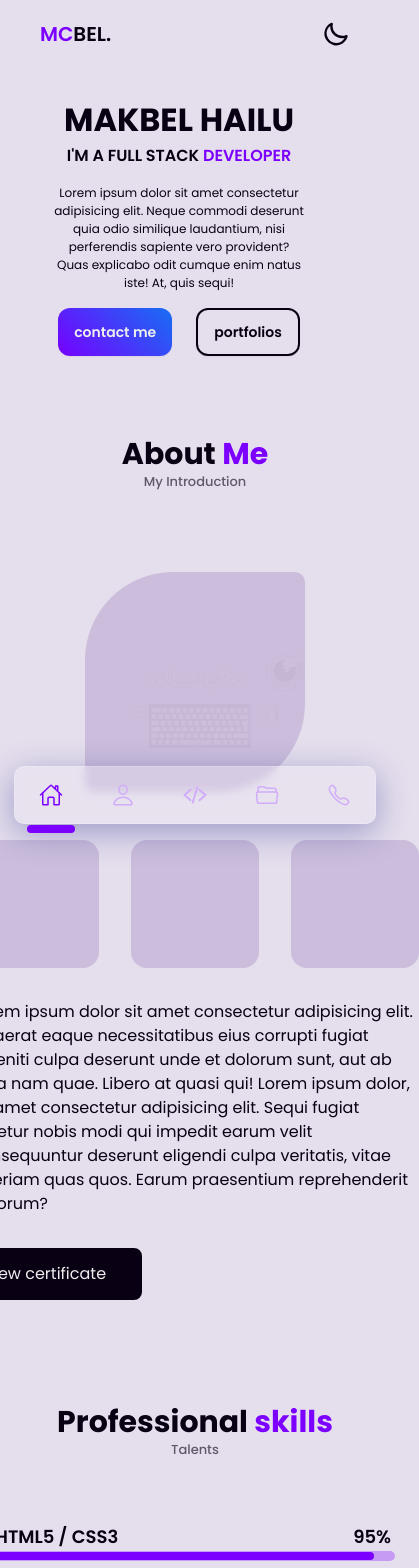
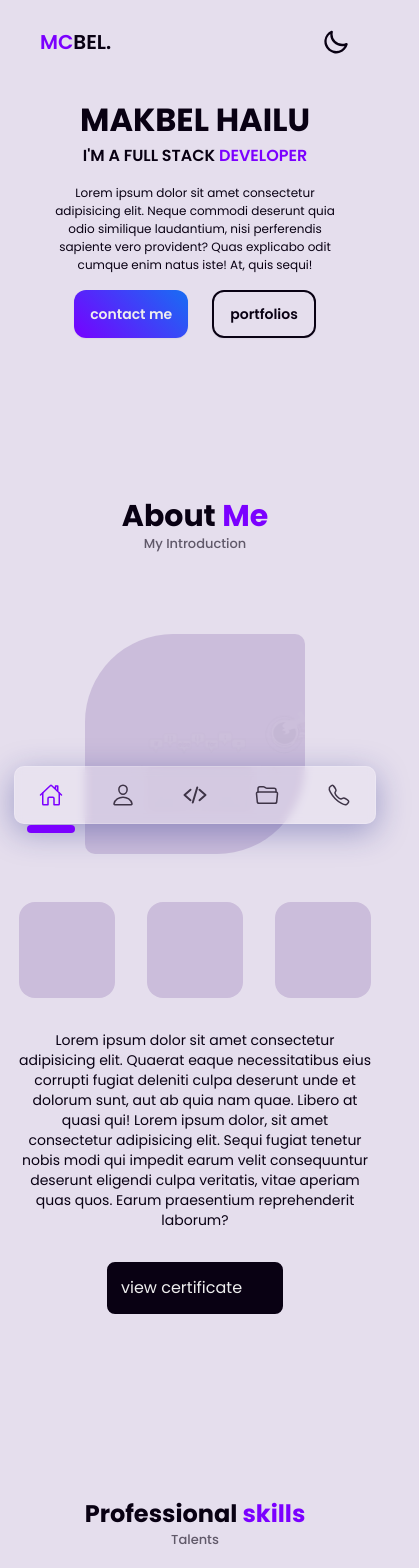
Before and after one commit to Mcbelson32/portfolio, a React (Vite) app: page / in a window 390 px wide. Shown: the top 1568 px of the page, 419 px wide, since content can reach past the window. Built offline with nearby package versions, Linux system fonts and the light colour scheme; some icons are missing.

Commit message:
feat(page):finishing up all the resposiveness of the home, about and skill page

```diff
--- a/src/components/header.jsx
+++ b/src/components/header.jsx
@@ -1,4 +1,4 @@
-import { useEffect } from "react";
+import { useEffect, useState } from "react";
 import { Link } from "react-scroll";
 // import { IoSunnyOutline, IoMoonOutline } from "react-icons/io5";
 
@@ -9,6 +9,12 @@ const Header = () => {
   const isDark = useSelector((state) => state.theme.isDark);
   console.log(">", isDark);
   const dispatch = useDispatch();
+  const [isScrolled, setIsScrolled] = useState(0);
+
+  const handleScroll = () => {
+    let position = window.pageYOffset;
+    setIsScrolled(position);
+  };
 
   const toggleTheme = () => {
     let currentTheme = !isDark;
@@ -21,7 +27,7 @@ const Header = () => {
   useEffect(() => {
     const userTheme = localStorage.getItem("theme");
     const systemTheme = window.matchMedia(
-      "(prefers-color-scheme: dark)",
+      "(prefers-color-scheme: dark)"
     ).matches;
 
     if (userTheme === "dark") {
@@ -30,12 +36,16 @@ const Header = () => {
     } else {
       dispatch(changeTheme(false));
     }
+    window.addEventListener("scroll", handleScroll);
+
+    return () => {
+      window.removeEventListener("scroll", handleScroll);
+    };
   }, []);
 
   return (
     <header
-      className="container fixed left-1/2 top-5 z-50 flex -translate-x-1/2 items-center justify-between px-10 text-center dark:text-light
-            md:px-8 xl:px-6 "
+      className={`container lg:w-[90%] py-2 rounded-lg fixed left-1/2 top-5 z-50 flex -translate-x-1/2 items-center justify-between px-10 text-center dark:text-light md:px-8 xl:px-6 ${isScrolled > 100 ? "light-glass dark:dark-glass" : ""}`}
       id="header"
     >
       <div className="logo">
@@ -137,7 +147,7 @@ const Header = () => {
 
           {/* moon icon */}
           <svg
-            className="swap-off h-7 w-7 fill-current lg:text-light xl:text-dark"
+            className="swap-off h-7 w-7 fill-current md:text-light 2xl:text-dark"
             xmlns="http://www.w3.org/2000/svg"
             viewBox="0 0 24 24"
           >
--- a/src/components/skillbar.jsx
+++ b/src/components/skillbar.jsx
@@ -4,7 +4,7 @@ import LazyLoad from "react-lazyload";
 const SkillBar = ({ percentage }) => {
   return (
     <LazyLoad height={10} offset={100}>
-      <div className="progress-bar">
+      <div className="progress-bar" style={{ width: "inherit" }}>
         <span className="absolute -top-7 right-1 text-lg font-semibold">
           {percentage}%
         </span>
--- a/src/index.css
+++ b/src/index.css
@@ -65,7 +65,13 @@ li {
   list-style: none;
 }
 .nav-item a {
+  color: #3e3447;
+  font-weight: 500;
+}
+
+.dark .nav-item a {
   color: #d1acf8;
+  font-weight: 500;
 }
 
 .nav-item a.active {
--- a/src/pages/about.jsx
+++ b/src/pages/about.jsx
@@ -9,14 +9,14 @@ const About = () => {
   console.log(">>>>>>>>>>>", theme);
   return (
     <section
-      className="container h-auto lg:h-screen w-full py-12 dark:text-light"
+      className="container h-auto lg:h-screen w-full py-32 md:py-24 lg:py-32 xl:py-12 dark:text-light"
       id="about"
     >
       <h2 className="text-center text-3xl font-bold">
         About <span className="text-purple">Me</span>
       </h2>
       <p className="text-[13px] font-medium opacity-60">My Introduction</p>
-      <div className="container mt-20 flex flex-col lg:flex-row items-center justify-between gap-12">
+      <div className="container mt-20 flex flex-col md:flex-row items-center justify-between gap-12">
         <div className="img flex-1">
           <LazyLoad height={200} offset={100}>
             <img
@@ -28,13 +28,13 @@ const About = () => {
             />
           </LazyLoad>
         </div>
-        <div className="about__contents flex flex-1 flex-col items-start justify-center gap-y-8">
-          <div className="cards flex items-center justify-between gap-x-8 ">
-            <div className="card h-32 w-32 bg-[#CBBDDB] text-center dark:border-2 dark:border-primary dark:bg-secondary-dark"></div>
-            <div className="card h-32 w-32 bg-[#CBBDDB] text-center dark:border-2 dark:border-primary dark:bg-secondary-dark"></div>
-            <div className="card h-32 w-32 bg-[#CBBDDB] text-center dark:border-2 dark:border-primary dark:bg-secondary-dark"></div>
+        <div className="about__contents flex flex-1 flex-col items-center md:items-start justify-center gap-y-8">
+          <div className="cards flex items-center justify-center md:justify-start gap-x-8 ">
+            <div className="card aspect-square w-24 lg:w-32  bg-[#CBBDDB] text-center dark:border-2 dark:border-primary dark:bg-secondary-dark"></div>
+            <div className="card aspect-square w-24 lg:w-32  bg-[#CBBDDB] text-center dark:border-2 dark:border-primary dark:bg-secondary-dark"></div>
+            <div className="card aspect-square w-24 lg:w-32  bg-[#CBBDDB] text-center dark:border-2 dark:border-primary dark:bg-secondary-dark"></div>
           </div>
-          <div className="content text-start">
+          <div className="content text-center md:text-start text-sm">
             <p>
               Lorem ipsum dolor sit amet consectetur adipisicing elit. Quaerat
               eaque necessitatibus eius corrupti fugiat deleniti culpa deserunt
@@ -45,7 +45,7 @@ const About = () => {
               praesentium reprehenderit laborum?
             </p>
           </div>
-          <button className="flex items-center gap-x-1 rounded-lg border-[2px] border-dark bg-dark bg-none px-3 py-3 text-light hover:bg-transparent hover:text-dark  dark:hover:bg-light">
+          <button className="flex w-44 items-center gap-x-1 rounded-lg border-[2px] border-dark bg-dark bg-none px-3 py-3 text-light hover:bg-transparent hover:text-dark  dark:hover:bg-light">
             view certificate <FaAngleRight className="text-lg" />
           </button>
         </div>
--- a/src/pages/home.jsx
+++ b/src/pages/home.jsx
@@ -5,10 +5,10 @@ const Home = () => {
   return (
     <section
       id="home"
-      className="home w-full items-center gap-8 lg:container dark:text-light md:flex md:h-[calc(100vh/2)] xl:h-dscreen "
+      className="home w-full items-center max-md:text-center gap-8 lg:container dark:text-light md:flex md:h-[calc(100vh/2)] xl:h-dscreen "
     >
       <div className="home_content_container container h-full items-center justify-start gap-y-10 sm:flex">
-        <div className="home_content w-full text-center max-md:pt-24  md:text-start md:w-1/2 pr-8 ">
+        <div className="home_content w-full text-center max-md:pt-24  md:text-start md:w-1/2 sm:px-12 md:px-0 md:pr-8 ">
           <h1 className="mx-0 text-[2rem] font-bold uppercase xl:text-[4rem]">
             makbel hailu
           </h1>
--- a/src/pages/skill.jsx
+++ b/src/pages/skill.jsx
@@ -8,56 +8,56 @@ const Skills = () => {
 
   return (
     <section
-      className="container flex h-auto xl:h-screen  w-full flex-col gap-y-16 pt-14 dark:text-light"
+      className="container flex h-auto xl:h-screen  w-full flex-col gap-y-16 pt-14 dark:text-light max-xl:pb-32"
       id="skills"
     >
       <div className="title">
-        <h2 className="text-center text-3xl font-bold">
+        <h2 className="text-center text-2xl md:text-3xl font-bold">
           Professional <span className="text-purple">skills</span>
         </h2>
         <p className="text-[13px] font-medium opacity-60">Talents</p>
       </div>
       <div className="skills-container flex w-full flex-wrap items-center justify-center gap-24 lg:gap-12 ">
-        <div className="skill-list flex w-[500px] flex-col items-center justify-start gap-y-8">
-          <div className="skill">
+        <div className="skill-list flex w-[450px] flex-col items-center justify-start gap-y-8">
+          <div className="skill w-full">
             <h3 className="text-start text-lg font-semibold">HTML5 / CSS3</h3>
             <SkillBar percentage={95} />
           </div>
-          <div className="skill">
+          <div className="skill w-full">
             <h3 className="text-start text-lg font-semibold">Tailwind</h3>
             <SkillBar percentage={90} />
           </div>
-          <div className="skill">
+          <div className="skill w-full">
             <h3 className=" text-start text-lg font-semibold">JavaScript</h3>
             <SkillBar percentage={85} />
           </div>
-          <div className="skill">
+          <div className="skill w-full">
             <h3 className="text-start text-lg font-semibold">React</h3>
             <SkillBar percentage={75} />
           </div>
-          <div className="skill">
+          <div className="skill w-full">
             <h3 className="text-start text-lg font-semibold">Git & GitHub</h3>
             <SkillBar percentage={80} />
           </div>
         </div>
-        <div className="skill-list flex max-md:aspect-square w-[500px] flex-col items-center justify-start gap-y-8">
-          <div className="skill">
+        <div className="skill-list flex w-[450px] flex-col items-center justify-start gap-y-8">
+          <div className="skill w-full">
             <h3 className="text-start text-lg font-semibold">NodeJS</h3>
             <SkillBar percentage={75} />
           </div>
-          <div className="skill">
+          <div className="skill w-full">
             <h3 className="text-start text-lg font-semibold">Python</h3>
             <SkillBar percentage={80} />
           </div>
-          <div className="skill">
+          <div className="skill w-full">
             <h3 className="text-start text-lg font-semibold">mysql</h3>
             <SkillBar percentage={89} />
           </div>
-          <div className="skill">
+          <div className="skill w-full">
             <h3 className="text-start text-lg font-semibold">MongoDB</h3>
             <SkillBar percentage={80} />
           </div>
-          <div className="skill">
+          <div className="skill w-full">
             <h3 className="text-start text-lg font-semibold">
               ExpressJS / Django
             </h3>
```
